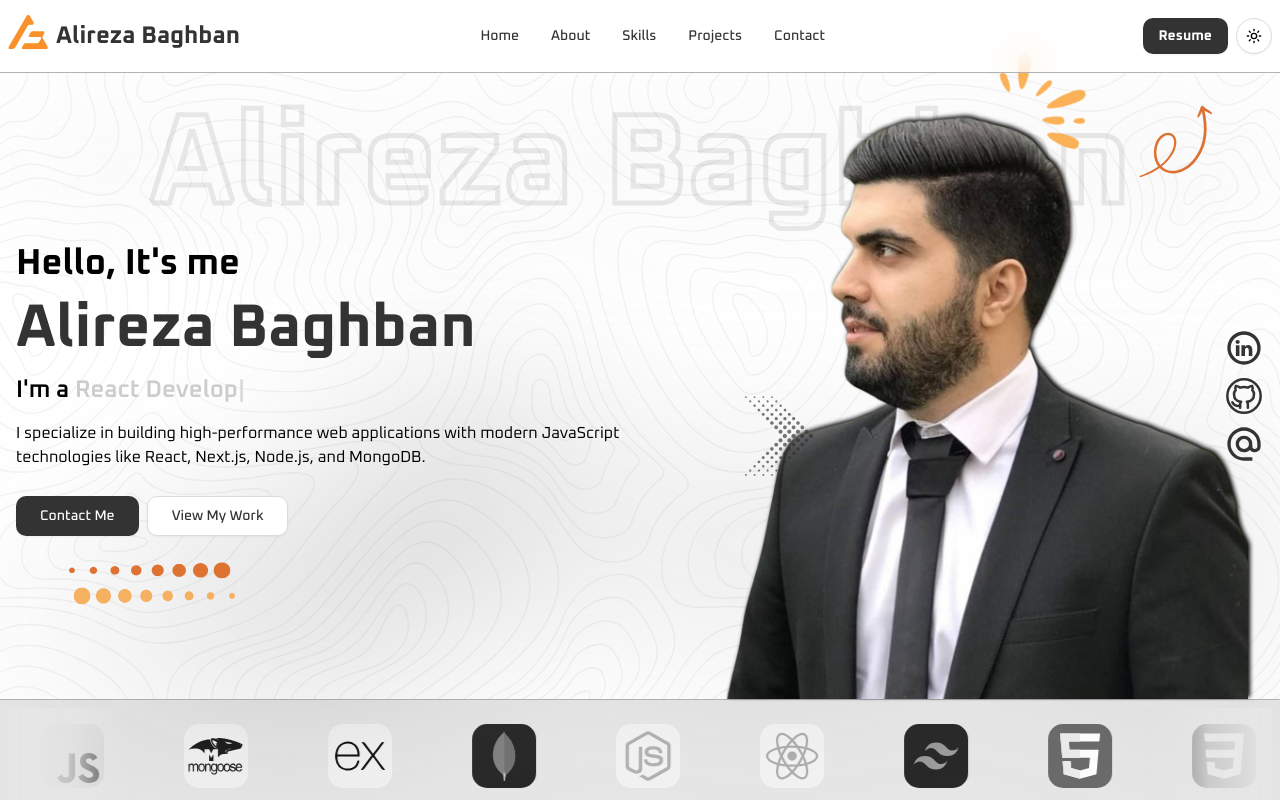
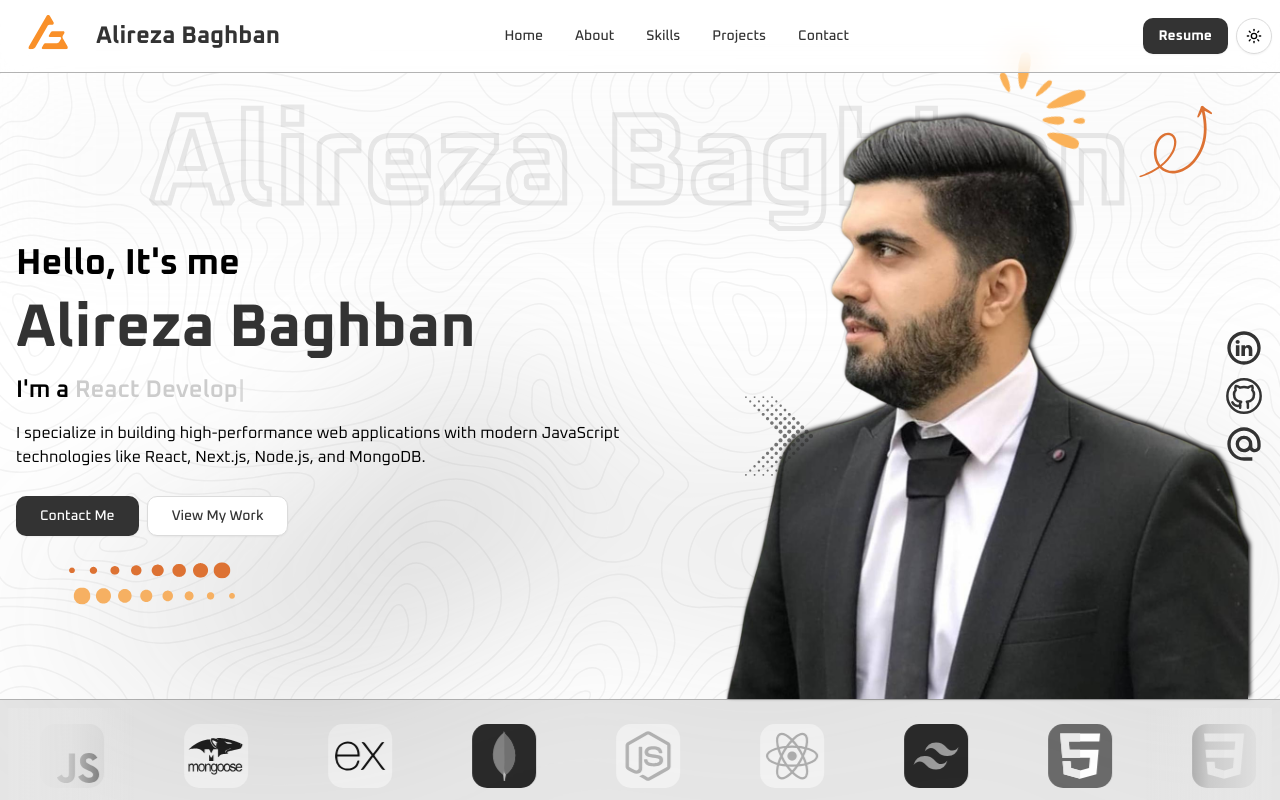
Before and after one commit to AlirezaBghn/Portfolio, a Next.js app: page / in a window 1280 px wide. Shown: the top 800 px of the page. Built offline with nearby package versions, Linux system fonts and the light colour scheme.

Commit message:
Update Header.tsx

```diff
--- a/src/components/header/Header.tsx
+++ b/src/components/header/Header.tsx
@@ -25,7 +25,7 @@ const Header: React.FC = () => {
             <Image
               src={logo}
               alt="Alireza Baghban"
-              className="h-full max-w-10 -translate-y-1"
+              className="h-full max-w-20 -translate-y-1"
             />
             Alireza Baghban
           </Link>
```
